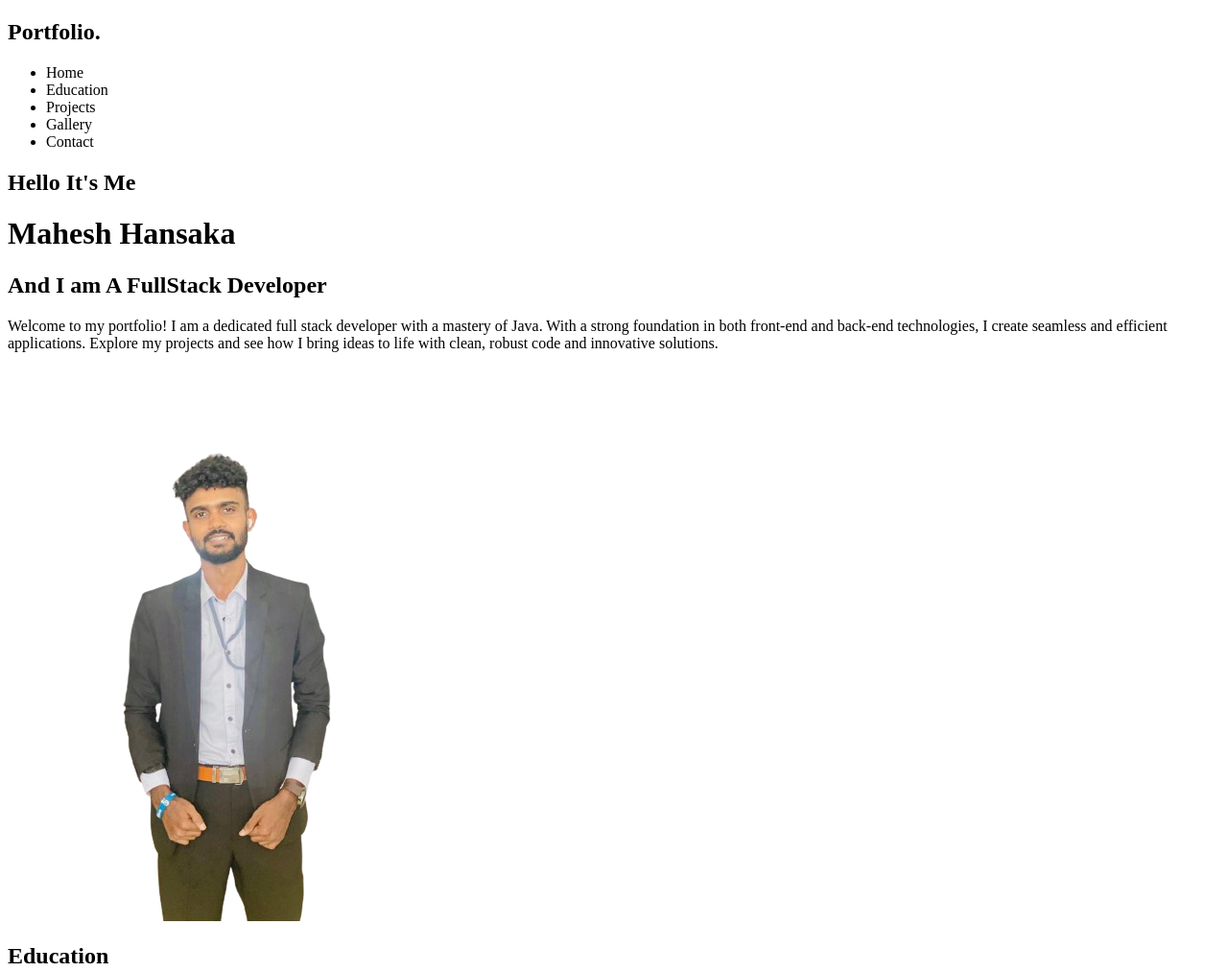
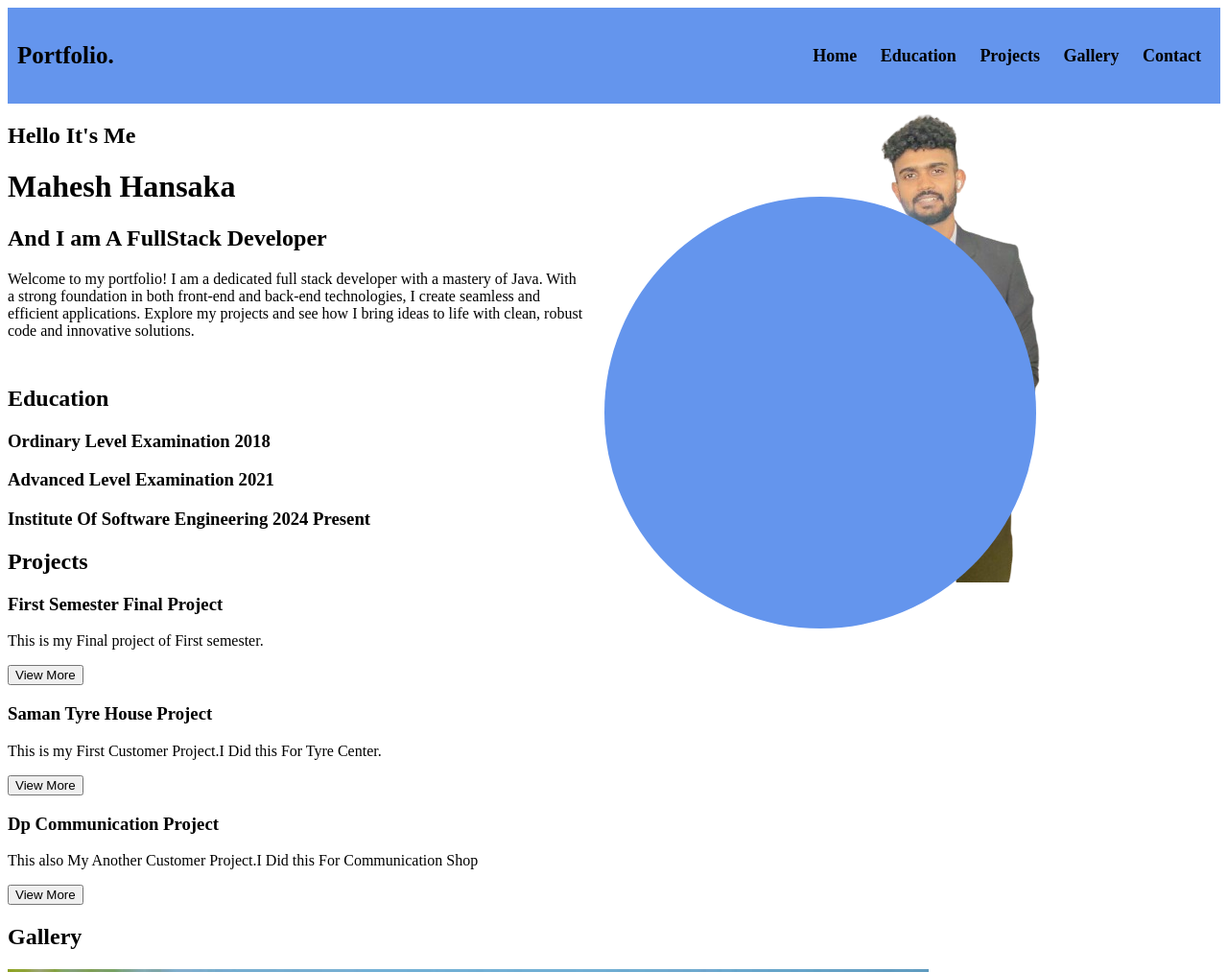
Before and after one commit to HansakaV/Portfolio, a plain HTML site: page index.html in a window 1280 px wide. Shown: the top 1013 px of the page at 96% size. Drawn offline with Linux system fonts and the light colour scheme.

Commit message:
Applied css for header section

```diff
--- a/index.html
+++ b/index.html
@@ -3,6 +3,66 @@
 <head>
     <meta charset="UTF-8">
     <title>Portfolio</title>
+    <style>
+        header{
+            background: cornflowerblue;
+            position: relative;
+            height: 100px;
+        }
+        header>nav{
+            font-weight: bold;
+            font-size: 18px;
+            height: fit-content;
+            position: absolute;
+            top: 0;
+            right: 10px;
+            bottom: 0;
+            margin: auto;
+
+        }
+       header>nav>ul{
+            list-style: none;
+        }
+       header>nav>ul>li{
+           display: inline;
+           margin: 0px 10px;
+       }
+       header>h2{
+           font-weight: bold;
+           font-size: 25px;
+           height: fit-content;
+           position: absolute;
+           top: 0;
+           left: 10px;
+           bottom: 0;
+           margin: auto;
+       }
+       #About{
+           height: 100px;
+           width: 600px;
+       }
+
+      main>aside{
+          position: absolute;
+          top: 30px;
+          right: 100px;
+          bottom: 0;
+          margin: auto;
+      }
+      #BackgroundCircle1{
+          background-color: cornflowerblue;
+          width: 450px;
+          height: 450px;
+          border-radius: 450px;
+          position: absolute;
+          top: 30px;
+          right: 100px;
+          bottom: 0;
+          margin: auto;
+
+      }
+
+    </style>
 </head>
 <body>
 <header>
@@ -22,19 +82,19 @@
     <h1>Mahesh Hansaka</h1>
     <h2>And I am A FullStack Developer</h2>
 
-    <div>
+    <div id="About">
         <p>
             Welcome to my portfolio!
             I am a dedicated full stack developer with a mastery of Java.
             With a strong foundation in both front-end and back-end technologies, I create seamless and efficient applications. Explore my projects and see how I bring ideas to life with clean, robust code and innovative solutions.
         </p>
     </div>
+<aside>
+    <div id="BackgroundCircle1"></div>
+    <div id="BackgroundCircle2"></div>
+    <img src="Assets/Images/myphoto.png">
+</aside>
 
-<div id="BackgroundCircle1">
-    <div id="BackgroundCircle2">
-        <img src="Assets/Images/myphoto.png">
-    </div>
-</div>
 
 </main>
 
```
